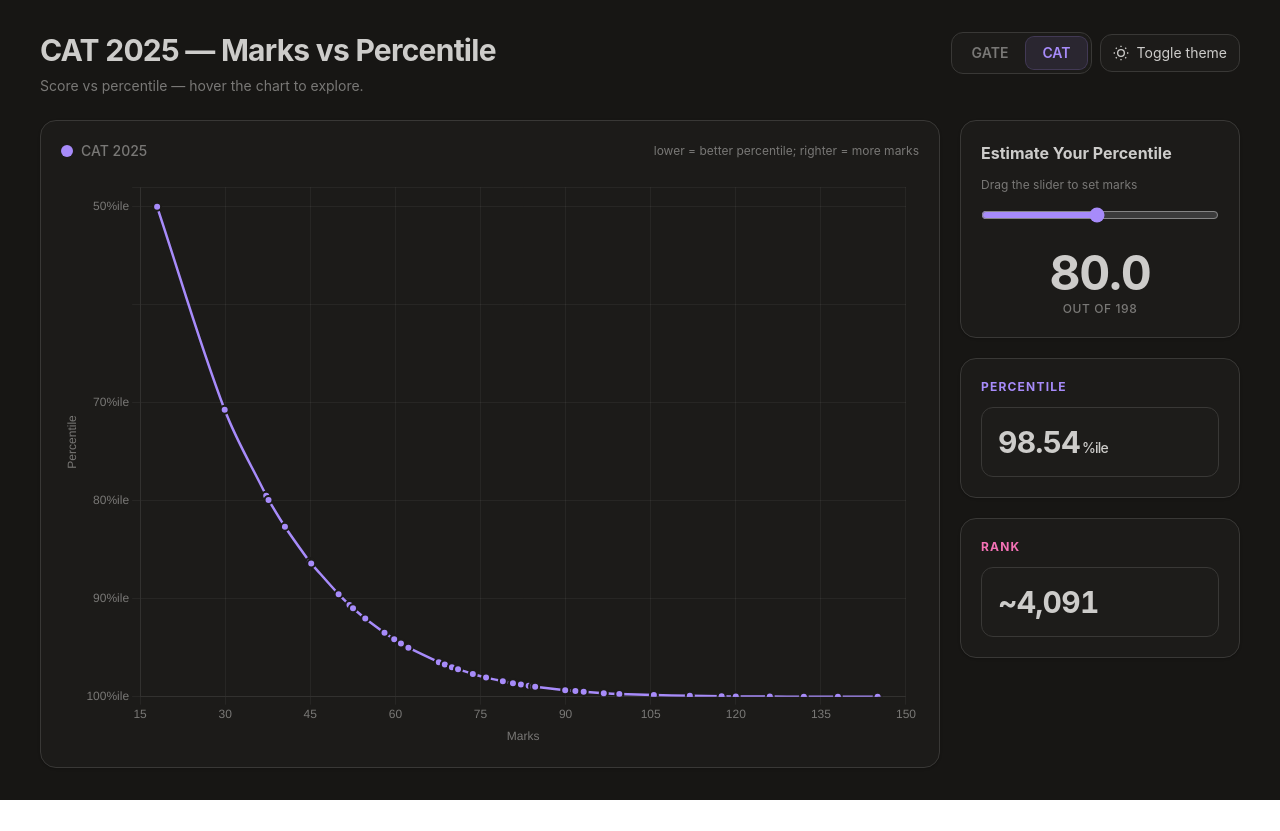
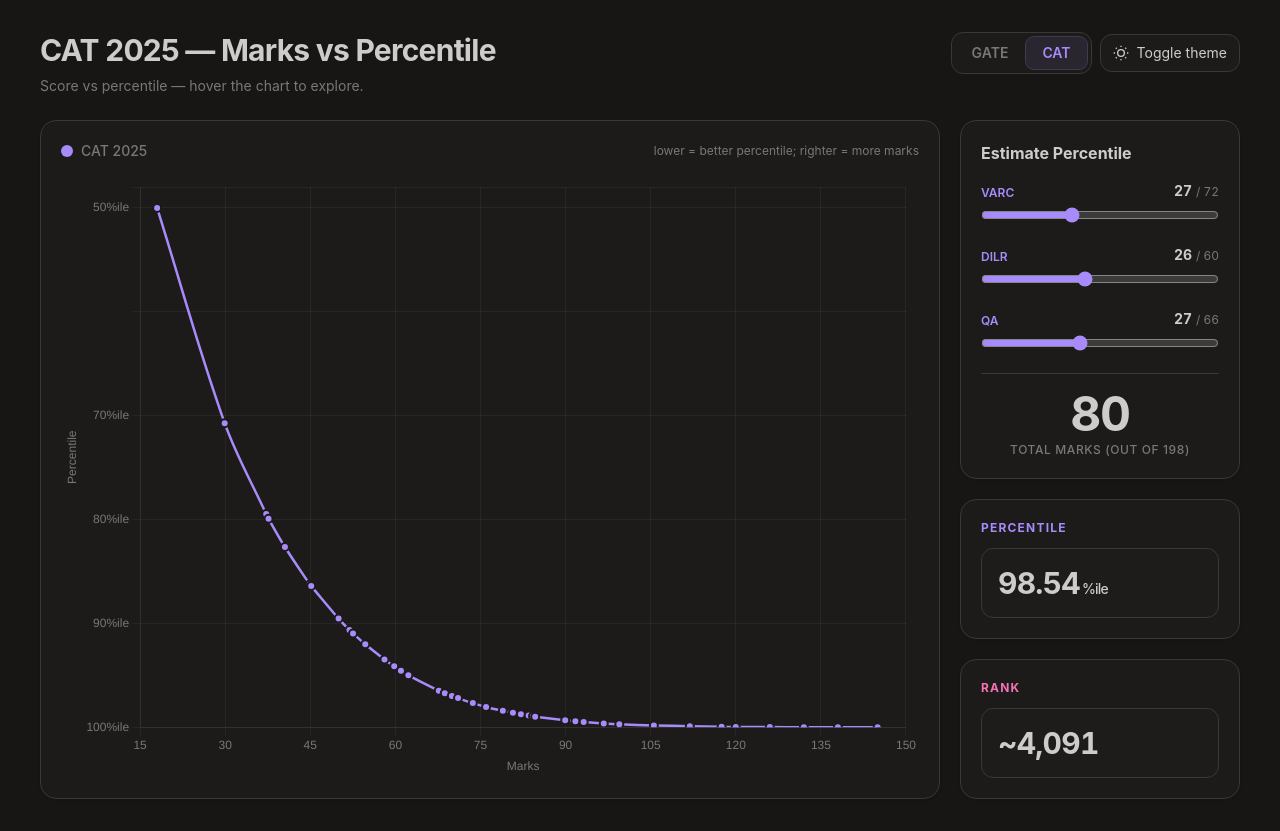
Before and after one commit to ilvoirr/GATE-CSE-RANKS-TO-MARKS-INTERPOLATION, a Next.js app: page / in a window 1280 px wide. Both pictures are taken after a click on the button "CAT". Before the commit the page ends 800 px from the top, so only its background shows below. Built offline with nearby package versions, Linux system fonts and the light colour scheme.

Commit message:
divided the sections

```diff
--- a/src/app/page.tsx
+++ b/src/app/page.tsx
@@ -134,12 +134,17 @@
   const chartRef = useRef<Chart | null>(null);
   const [isDark, setIsDark] = useState(true);
   const [mode, setMode] = useState<ExamMode>("gate");
-  const [marks, setMarks] = useState(62);
+
+  // Independent state for GATE & CAT to prevent conflicts
+  const [gateMarks, setGateMarks] = useState(62);
+  const [catScores, setCatScores] = useState({ varc: 27, dilr: 26, qa: 27 }); // defaults to 80 total
+
   const [hover, setHover] = useState<HoverInfo>(null);
 
-  const rank2026 = interpolateRank(GATE_2026, marks);
-  const rank2025 = interpolateRank(GATE_2025, marks);
-  const catResult = interpolateCAT(marks);
+  const catTotal = catScores.varc + catScores.dilr + catScores.qa;
+  const rank2026 = interpolateRank(GATE_2026, gateMarks);
+  const rank2025 = interpolateRank(GATE_2025, gateMarks);
+  const catResult = interpolateCAT(catTotal);
 
   // ── Theme tokens ─────────────────────────────────────────────────────────────
   const bg      = isDark ? "bg-[#171614]"     : "bg-[#f7f6f2]";
@@ -222,9 +227,6 @@
         },
       });
     } else {
-      // CAT: X = marks (15–150), Y = 100 - percentile (transformed so high %ile = top of chart)
-      // We plot (100 - p) on Y so 100%ile is at the top, 50%ile at the bottom.
-      // Ticks are relabelled back to real percentile values.
       const catSorted = [...CAT_DATA].sort((a, b) => a.m - b.m);
 
       chartRef.current = new Chart(ctx, {
@@ -232,7 +234,6 @@
         data: {
           datasets: [{
             label: "CAT 2025",
-            // y = 100 - p gives top = 100%ile (y=0), bottom = 50%ile (y=50)
             data: catSorted.map((d) => ({ x: d.m, y: 100 - d.p })),
             borderColor: isDark ? "#a78bfa" : "#6d28d9",
             pointBackgroundColor: isDark ? "#a78bfa" : "#6d28d9",
@@ -253,16 +254,13 @@
               grid: { color: gridColor }, border: { color: gridColor },
             },
             y: {
-              // y range: 0 (100%ile) to 52 (just below 50%ile)
-              // REVERSED so low y-values (high percentile) appear at top
               type: "linear",
               min: 0,
               max: 52,
-              reverse: false, // we handle direction via the transform
+              reverse: false,
               title: { display: true, text: "Percentile", color: tickColor },
               ticks: {
                 color: tickColor,
-                // Show key percentile milestones — relabel from (100-p) back to p
                 callback: (val) => {
                   const pctile = 100 - Number(val);
                   const milestones = [100, 99.99, 99.9, 99.5, 99, 98, 95, 90, 80, 70, 50];
@@ -287,7 +285,6 @@
   }, [buildChart]);
 
   useEffect(() => {
-    setMarks(mode === "gate" ? 62 : 80);
     setHover(null);
   }, [mode]);
 
@@ -327,12 +324,6 @@
 
   const handlePointerLeave = useCallback(() => setHover(null), []);
 
-  // ── Slider config ─────────────────────────────────────────────────────────────
-  const sliderMin   = mode === "gate" ? 30  : 18;
-  const sliderMax   = mode === "gate" ? 100 : 145;
-  const sliderStep  = mode === "gate" ? 0.1 : 0.5;
-  const sliderColor = mode === "gate" ? primary : accentCat;
-
   return (
     <div
       className={`${bg} ${text} min-h-[100dvh] flex flex-col p-4 sm:px-6 sm:py-8 transition-colors duration-300`}
@@ -352,7 +343,6 @@
         </div>
 
         <div className="flex items-center gap-2 flex-wrap">
-          {/* Exam toggle */}
           <div
             className={`${surface} ${border} border rounded-xl p-1 flex items-center gap-0.5`}
             role="group"
@@ -378,7 +368,6 @@
             })}
           </div>
 
-          {/* Theme toggle */}
           <button
             onClick={() => setIsDark((d) => !d)}
             className={`${surface} ${border} border rounded-xl px-3 py-2 flex items-center gap-2 text-sm cursor-pointer whitespace-nowrap hover:opacity-80 transition-all active:scale-95`}
@@ -437,7 +426,6 @@
                   transition: "opacity 0.1s",
                 }}
               >
-                {/* Marks header row */}
                 <div
                   className="flex items-center justify-between mb-2 pb-2"
                   style={{ borderBottom: `1px solid ${tooltipBorder}` }}
@@ -489,27 +477,90 @@
         {/* ── Sidebar ── */}
         <div className="lg:w-[280px] shrink-0 flex flex-col gap-4 sm:gap-5 order-1 lg:order-2">
 
+          {mode === "gate" ? (
             <div className={`${surface} ${border} border rounded-2xl p-5 shadow-sm`}>
-            <h2 className="text-sm sm:text-base font-bold mb-3">Estimate Your {mode === "gate" ? "Rank" : "Percentile"}</h2>
+              <h2 className="text-sm sm:text-base font-bold mb-3">Estimate Your Rank</h2>
               <label className={`${muted} text-xs block mb-3`} htmlFor="marksSlider">
                 Drag the slider to set marks
               </label>
               <input
                 id="marksSlider"
                 type="range"
-              min={sliderMin} max={sliderMax} step={sliderStep}
-              value={marks}
-              onChange={(e) => setMarks(parseFloat(e.target.value))}
+                min={30} max={100} step={0.1}
+                value={gateMarks}
+                onChange={(e) => setGateMarks(parseFloat(e.target.value))}
                 className="w-full cursor-pointer"
-              style={{ accentColor: sliderColor }}
+                style={{ accentColor: primary }}
               />
               <div className="text-4xl sm:text-5xl font-bold tabular-nums text-center mt-5 mb-1 tracking-tight">
-              {marks.toFixed(1)}
+                {gateMarks.toFixed(1)}
               </div>
               <p className={`text-xs text-center font-medium uppercase tracking-wider ${muted}`}>
-              out of {mode === "gate" ? "100" : "198"}
+                out of 100
               </p>
             </div>
+          ) : (
+            <div className={`${surface} ${border} border rounded-2xl p-4 sm:p-5 shadow-sm`}>
+              <h2 className="text-sm sm:text-base font-bold mb-4">Estimate Percentile</h2>
+
+              <div className="flex flex-col gap-4">
+                {/* VARC Slider */}
+                <div>
+                  <div className="flex justify-between items-end mb-1">
+                    <label className="text-xs font-semibold" style={{ color: accentCat }}>VARC</label>
+                    <span className="text-sm font-bold tabular-nums">{catScores.varc} <span className={`text-xs font-normal ${muted}`}>/ 72</span></span>
+                  </div>
+                  <input
+                    type="range" min={0} max={72} step={1}
+                    value={catScores.varc}
+                    onChange={(e) => setCatScores(prev => ({ ...prev, varc: parseInt(e.target.value) }))}
+                    className="w-full cursor-pointer"
+                    style={{ accentColor: accentCat }}
+                  />
+                </div>
+
+                {/* DILR Slider */}
+                <div>
+                  <div className="flex justify-between items-end mb-1">
+                    <label className="text-xs font-semibold" style={{ color: accentCat }}>DILR</label>
+                    <span className="text-sm font-bold tabular-nums">{catScores.dilr} <span className={`text-xs font-normal ${muted}`}>/ 60</span></span>
+                  </div>
+                  <input
+                    type="range" min={0} max={60} step={1}
+                    value={catScores.dilr}
+                    onChange={(e) => setCatScores(prev => ({ ...prev, dilr: parseInt(e.target.value) }))}
+                    className="w-full cursor-pointer"
+                    style={{ accentColor: accentCat }}
+                  />
+                </div>
+
+                {/* QA Slider */}
+                <div className="mb-2">
+                  <div className="flex justify-between items-end mb-1">
+                    <label className="text-xs font-semibold" style={{ color: accentCat }}>QA</label>
+                    <span className="text-sm font-bold tabular-nums">{catScores.qa} <span className={`text-xs font-normal ${muted}`}>/ 66</span></span>
+                  </div>
+                  <input
+                    type="range" min={0} max={66} step={1}
+                    value={catScores.qa}
+                    onChange={(e) => setCatScores(prev => ({ ...prev, qa: parseInt(e.target.value) }))}
+                    className="w-full cursor-pointer"
+                    style={{ accentColor: accentCat }}
+                  />
+                </div>
+              </div>
+
+              {/* Total Sum Display */}
+              <div className="pt-4 mt-2 border-t" style={{ borderColor: isDark ? "#393836" : "#d4d1ca" }}>
+                <div className="text-4xl sm:text-5xl font-bold tabular-nums text-center mb-1 tracking-tight">
+                  {catTotal}
+                </div>
+                <p className={`text-[10px] sm:text-xs text-center font-medium uppercase tracking-wider ${muted}`}>
+                  Total Marks (Out of 198)
+                </p>
+              </div>
+            </div>
+          )}
 
           {/* Result cards */}
           {mode === "gate" ? (
```
Lines whose indentation alone changed are shown as unchanged.
